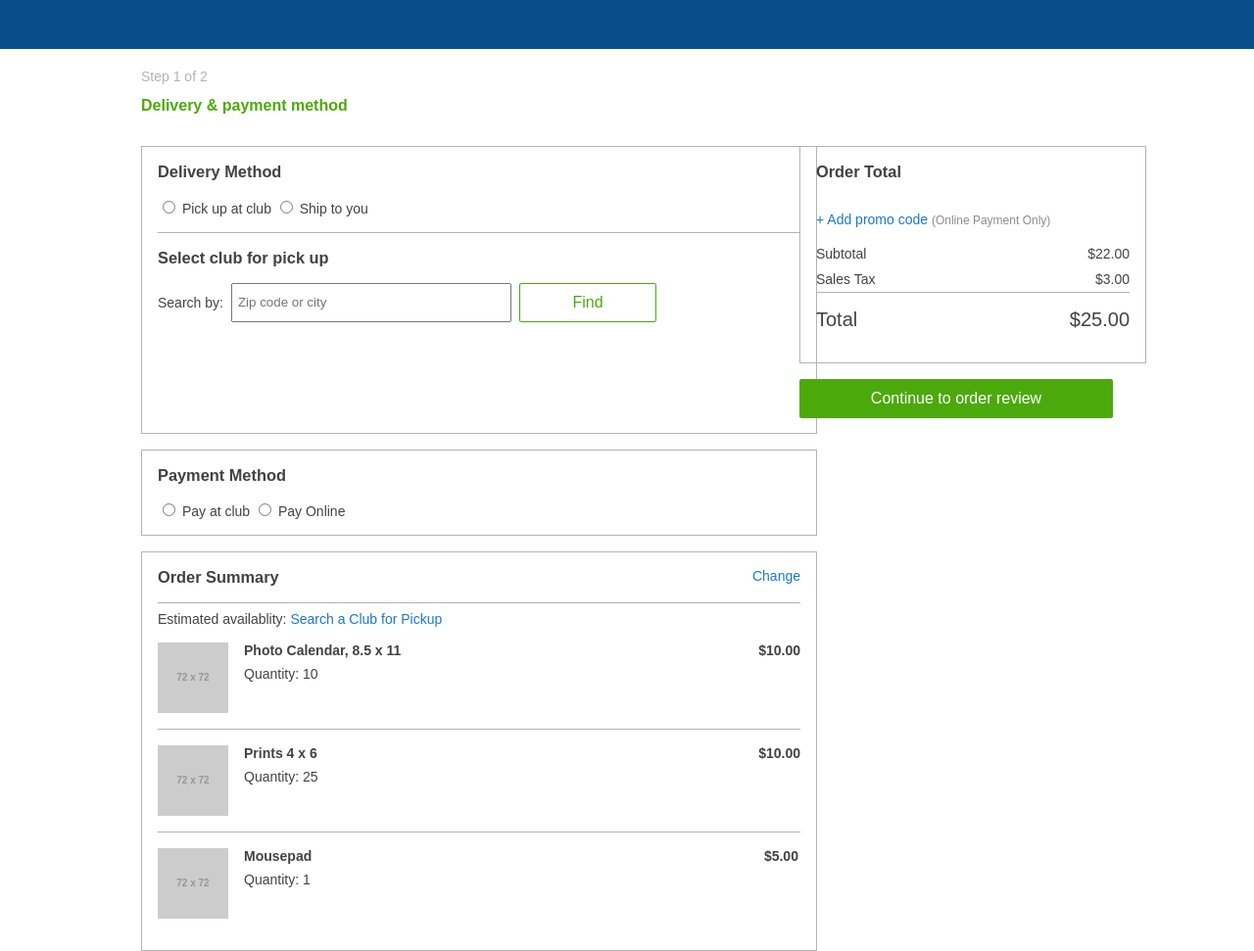
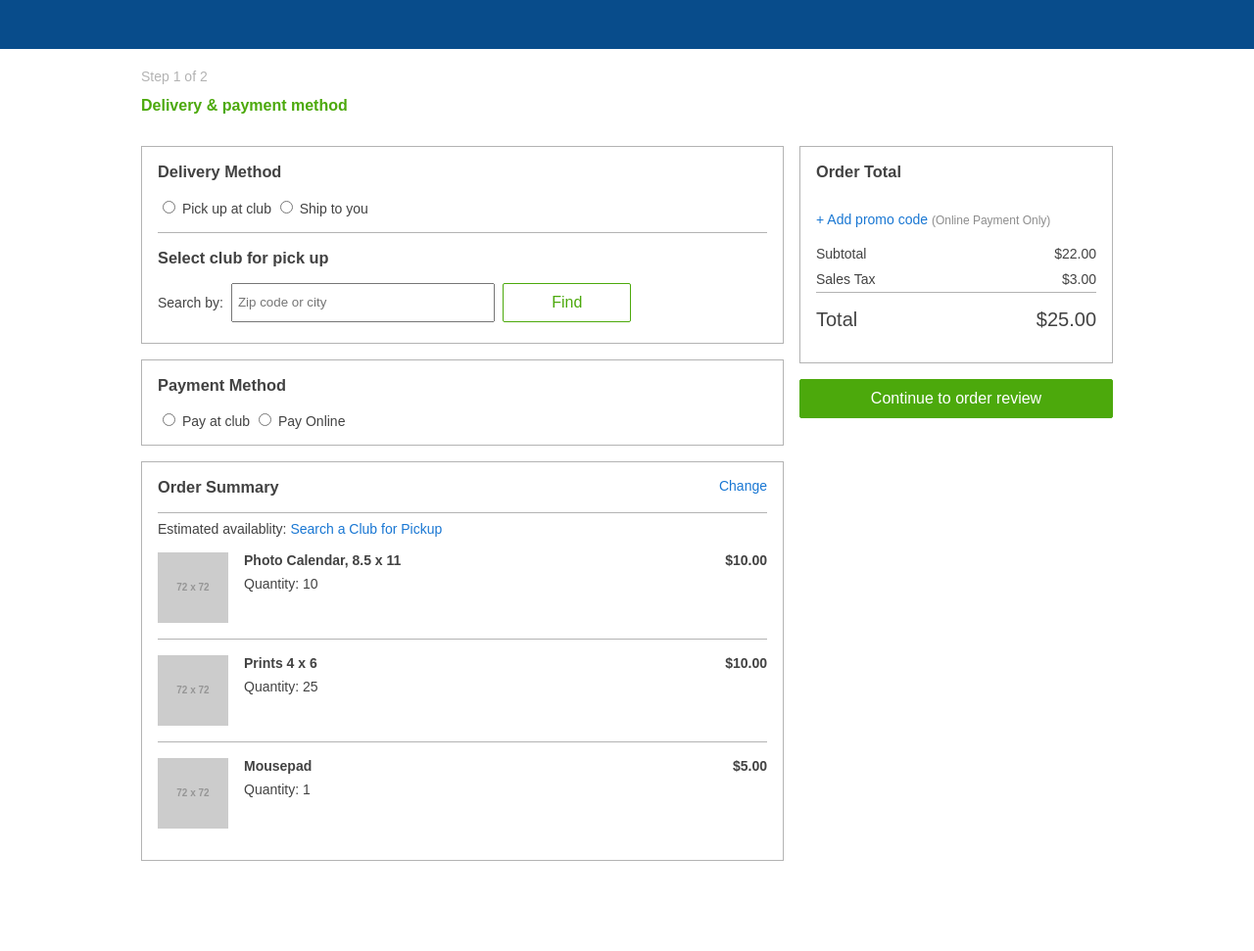
Before and after one commit to declansharkey/cartflow, a website: page index.html in a window 1280 px wide. Shown: the whole page at 98% size. After the commit the page ends 895 px from the top, so only its background shows below. Drawn offline with nearby package versions, Linux system fonts and the light colour scheme; placeholder pictures from the web are drawn by us.

Commit message:
Add btn on order-total-wrapper
Add grid-template-rows to the main content to and grid- row tho each section

```diff
--- a/cart.scss
+++ b/cart.scss
@@ -102,7 +102,7 @@ body{
                     display: grid;
                     grid-template-columns: 1fr 1fr 1fr 1fr;
                     grid-template-rows: auto auto 1fr;
-                    padding: 16px 0;
+                    padding: 16px 0 0;
                     grid-row-gap: 16px;
                     grid-column-gap: 8px;
                     h3{
@@ -185,11 +185,20 @@ body{
                     }
                 }
             }
+            .order-total-wrapper{
+                border: none;
+                padding: 0;
+
+                .order-container{
+                    border: 1px solid #b3b3b3;
+                    padding: 16px;
+                    margin-bottom: 16px;
 
                     .order-total{
                         display: grid;
                         grid-template-columns: 1fr 1fr;
                         grid-template-rows: auto auto auto auto;
+
                         .promo-code{
                             grid-column: 1/3;
                             color: #1977d3;
@@ -201,6 +210,7 @@ body{
                                 cursor: pointer;
                             }
                         }
+
                         .subtotal-name{
                             grid-column: 1/2;
                             grid-row: 2;
@@ -242,6 +252,8 @@ body{
 
                         .subtotal-name, .subtotal-value, .sales-tax-text, .sales-tax-value{
                             margin: 5px 0;
+                        }
+                    }
                 }
             }
 
@@ -372,6 +384,7 @@ body{
 }
 
 
+
 @media (min-width: 1024px) {
     body{
         #cart-wrapper{
@@ -383,11 +396,13 @@ body{
                 grid-template-columns: repeat(12,1fr);
                 grid-gap: 16px;
                 grid-column: 1/13;
+                grid-template-rows: auto auto auto auto;
+
                 section{
                     grid-column: 1/9;
                 }
                 section.section1{
-                    grid-row: span 3;
+                    grid-row: 1;
 
                     .clubs-list{
                         .club-wrapper:last-child{
@@ -395,9 +410,12 @@ body{
                         }
                     }
                 }
+                section.pay-method{
+                    grid-row: 2;
+                }
                 section.order-total-wrapper{
                     grid-column: 9/13;
-                    grid-row: 1;
+                    grid-row: span 2;
                     align-self: start;
                 }
 
--- a/index.html
+++ b/index.html
@@ -125,7 +125,7 @@
         </div>
       </section>
 
-      <section>
+      <section class="pay-method">
         <div class="payment-method">
           <h3>Payment Method</h3>
           <input type="radio" name="payment" id="payclub" value="1">
@@ -135,6 +135,7 @@
         </div>
       </section>
       <section class="order-total-wrapper">
+        <div class="order-container">
           <h3>Order Total</h3>
           <div class="order-total">
             <p class="promo-code">+ Add promo code
@@ -149,9 +150,10 @@
               <p class="grand-total-value">$25.00</p>
             </div>
           </div>
-      </section>
-      <section class="continue-btn">
+        </div>
+          <div class="continue-btn">
           <button class="btn btn-primary">Continue to order review</button>
+        </div>
       </section>
 
       <section class="order-summary">
--- a/style.css
+++ b/style.css
@@ -74,7 +74,7 @@ body {
         display: grid;
         grid-template-columns: 1fr 1fr 1fr 1fr;
         grid-template-rows: auto auto 1fr;
-        padding: 16px 0;
+        padding: 16px 0 0;
         grid-row-gap: 16px;
         grid-column-gap: 8px; }
         body #cart-wrapper .cart-main .section1 .club-select h3 {
@@ -143,44 +143,51 @@ body {
               body #cart-wrapper .cart-main .clubs-list .club-wrapper .view-details .details-sat .details-viewmap,
               body #cart-wrapper .cart-main .clubs-list .club-wrapper .view-details .details-sun .details-viewmap {
                 color: #1977d3; }
-      body #cart-wrapper .cart-main .order-total {
+      body #cart-wrapper .cart-main .order-total-wrapper {
+        border: none;
+        padding: 0; }
+        body #cart-wrapper .cart-main .order-total-wrapper .order-container {
+          border: 1px solid #b3b3b3;
+          padding: 16px;
+          margin-bottom: 16px; }
+          body #cart-wrapper .cart-main .order-total-wrapper .order-container .order-total {
             display: grid;
             grid-template-columns: 1fr 1fr;
             grid-template-rows: auto auto auto auto; }
-        body #cart-wrapper .cart-main .order-total .promo-code {
+            body #cart-wrapper .cart-main .order-total-wrapper .order-container .order-total .promo-code {
               grid-column: 1/3;
               color: #1977d3; }
-          body #cart-wrapper .cart-main .order-total .promo-code span.brackets {
+              body #cart-wrapper .cart-main .order-total-wrapper .order-container .order-total .promo-code span.brackets {
                 color: #8d8d8d;
                 font-size: 12px; }
-          body #cart-wrapper .cart-main .order-total .promo-code:hover {
+              body #cart-wrapper .cart-main .order-total-wrapper .order-container .order-total .promo-code:hover {
                 cursor: pointer; }
-        body #cart-wrapper .cart-main .order-total .subtotal-name {
+            body #cart-wrapper .cart-main .order-total-wrapper .order-container .order-total .subtotal-name {
               grid-column: 1/2;
               grid-row: 2; }
-        body #cart-wrapper .cart-main .order-total .subtotal-value {
+            body #cart-wrapper .cart-main .order-total-wrapper .order-container .order-total .subtotal-value {
               grid-column: 2/3;
               grid-row: 2; }
-        body #cart-wrapper .cart-main .order-total .sales-tax-text {
+            body #cart-wrapper .cart-main .order-total-wrapper .order-container .order-total .sales-tax-text {
               grid-column: 1/2;
               grid-row: 3; }
-        body #cart-wrapper .cart-main .order-total .sales-tax-value {
+            body #cart-wrapper .cart-main .order-total-wrapper .order-container .order-total .sales-tax-value {
               grid-column: 2/3;
               grid-row: 3; }
-        body #cart-wrapper .cart-main .order-total .total-section {
+            body #cart-wrapper .cart-main .order-total-wrapper .order-container .order-total .total-section {
               border-top: 1px solid #b3b3b3;
               grid-column: 1/3;
               display: grid;
               grid-template-columns: 1fr 1fr; }
-          body #cart-wrapper .cart-main .order-total .total-section p {
+              body #cart-wrapper .cart-main .order-total-wrapper .order-container .order-total .total-section p {
                 margin: 16px 0; }
-          body #cart-wrapper .cart-main .order-total .total-section .grand-total-value {
+              body #cart-wrapper .cart-main .order-total-wrapper .order-container .order-total .total-section .grand-total-value {
                 justify-self: end; }
-          body #cart-wrapper .cart-main .order-total .total-section .grand-total, body #cart-wrapper .cart-main .order-total .total-section .grand-total-value {
+              body #cart-wrapper .cart-main .order-total-wrapper .order-container .order-total .total-section .grand-total, body #cart-wrapper .cart-main .order-total-wrapper .order-container .order-total .total-section .grand-total-value {
                 font-size: 20px; }
-        body #cart-wrapper .cart-main .order-total .subtotal-value, body #cart-wrapper .cart-main .order-total .sales-tax-value {
+            body #cart-wrapper .cart-main .order-total-wrapper .order-container .order-total .subtotal-value, body #cart-wrapper .cart-main .order-total-wrapper .order-container .order-total .sales-tax-value {
               justify-self: end; }
-        body #cart-wrapper .cart-main .order-total .subtotal-name, body #cart-wrapper .cart-main .order-total .subtotal-value, body #cart-wrapper .cart-main .order-total .sales-tax-text, body #cart-wrapper .cart-main .order-total .sales-tax-value {
+            body #cart-wrapper .cart-main .order-total-wrapper .order-container .order-total .subtotal-name, body #cart-wrapper .cart-main .order-total-wrapper .order-container .order-total .subtotal-value, body #cart-wrapper .cart-main .order-total-wrapper .order-container .order-total .sales-tax-text, body #cart-wrapper .cart-main .order-total-wrapper .order-container .order-total .sales-tax-value {
               margin: 5px 0; }
       body #cart-wrapper .cart-main .continue-btn {
         border: 0;
@@ -273,16 +280,19 @@ body {
     display: grid;
     grid-template-columns: repeat(12, 1fr);
     grid-gap: 16px;
-    grid-column: 1/13; }
+    grid-column: 1/13;
+    grid-template-rows: auto auto auto auto; }
     body #cart-wrapper .cart-main section {
       grid-column: 1/9; }
     body #cart-wrapper .cart-main section.section1 {
-      grid-row: span 3; }
+      grid-row: 1; }
       body #cart-wrapper .cart-main section.section1 .clubs-list .club-wrapper:last-child {
         margin-bottom: 0; }
+    body #cart-wrapper .cart-main section.pay-method {
+      grid-row: 2; }
     body #cart-wrapper .cart-main section.order-total-wrapper {
       grid-column: 9/13;
-      grid-row: 1;
+      grid-row: span 2;
       align-self: start; }
     body #cart-wrapper .cart-main section.continue-btn {
       grid-column: 9/13;
```
Also changed, not shown: style.min.css. Lines whose indentation alone changed are shown as unchanged.
